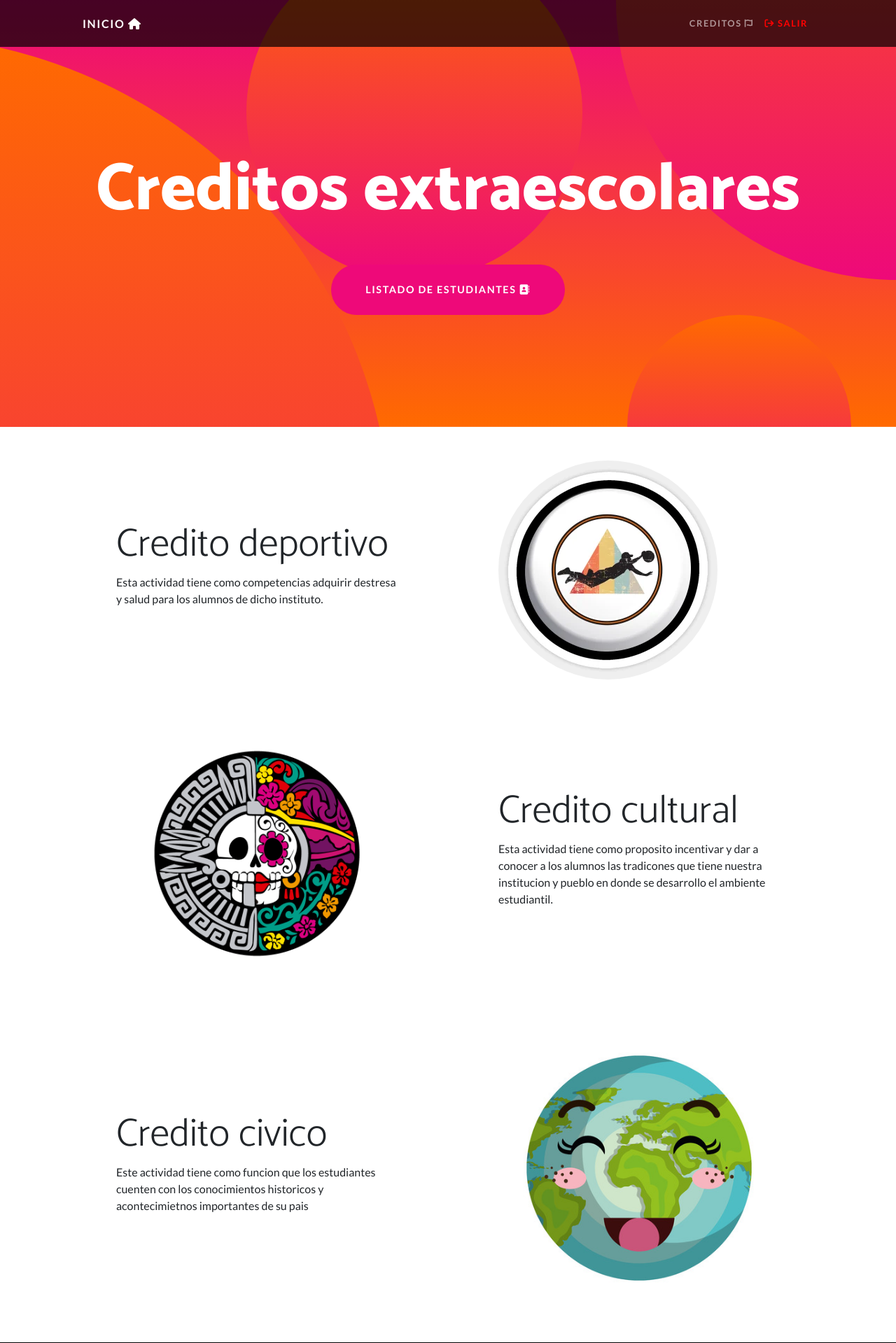
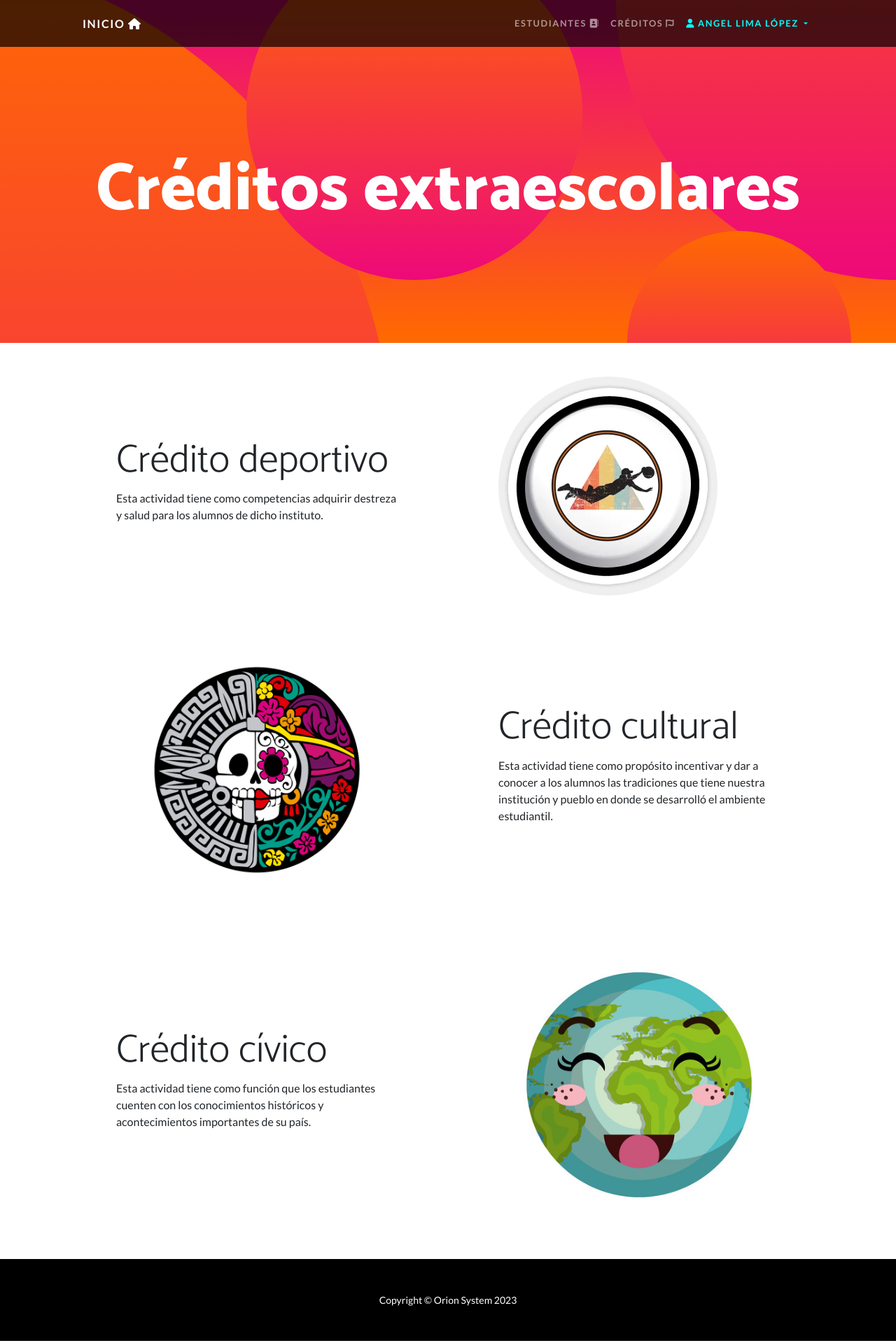
Before and after one commit to AngelLima1910/.DEV, a Laravel app: page /inicio in a window 1280 px wide. Shown: the top 1919 px of the page at 70% size. Run offline with Laravel 8, Linux system fonts and the light colour scheme; a user stored in the database is signed in; data comes from the database, SQL or seed files in the repository; style sheets or scripts are compiled from the project's sources.

Commit message:
Actualizacion3

```diff
--- a/app/Http/Controllers/AuthController.php
+++ b/app/Http/Controllers/AuthController.php
@@ -33,9 +33,9 @@ class AuthController extends Controller
     }
     public function agregarUsuario() {
         $item = new User();
-        $item->name = 'Admin';
+        $item->name = 'admin';
         $item->email = 'angellima200@hotmail.com';
-        $item->user = 'Admin';
+        $item->user = 'admin';
         $item->password = Hash::make('admin');
         $item->save();
         return $item;
--- a/resources/views/layouts/main.blade.php
+++ b/resources/views/layouts/main.blade.php
@@ -7,6 +7,7 @@
     <title>{{ $titulo }}</title>
     <link rel="stylesheet" href="{{ mix('css/app.css') }}">
     <link rel="stylesheet" href="{{ asset('css/styles.css') }}">
+    <link rel="shortcut icon" href="{{ asset('img/orion.ico') }}" type="image/x-icon">
 </head>
 <body>
     @include('sweetalert::alert')
--- a/resources/views/layouts/main_admin.blade.php
+++ b/resources/views/layouts/main_admin.blade.php
@@ -15,6 +15,7 @@
         <link rel="stylesheet" href="{{ asset('css/inicio.css') }}">
         <link rel="stylesheet" href="{{ asset('css/responsive.dataTables.min.css') }}">
         <link rel="stylesheet" href="{{ asset('css/jquery.dataTables.min.css') }}">
+        <link rel="shortcut icon" href="{{ asset('img/orion.ico') }}" type="image/x-icon">
     </head>
     <body id="page-top">
         @include('sweetalert::alert')
--- a/resources/views/modules/admin/create.blade.php
+++ b/resources/views/modules/admin/create.blade.php
@@ -29,8 +29,8 @@
                     <input type="text" class="form-control" name="procedencia" placeholder="Ingresa la escuela de procedencia" required>
                     <label for="">Fecha de ingreso</label>
                     <input type="date" class="form-control" name="fecha_ingreso" required>
-                    <button class="btn btn-primary mt-3"> <i class="fa-solid fa-user-plus"></i> Agregar</button>
-                    <a href="{{ route('lista') }}" class="btn btn-info mt-3"> <i class="fa-solid fa-rotate-left"></i> Regresar</a>
+                    <button class="btn btn-outline-primary mt-3"> <i class="fa-solid fa-user-plus"></i> Agregar</button>
+                    <a href="{{ route('lista') }}" class="btn btn-outline-info mt-3"> <i class="fa-solid fa-rotate-left"></i> Regresar</a>
                 </form>
             </div>
         </div>
--- a/resources/views/modules/admin/edit.blade.php
+++ b/resources/views/modules/admin/edit.blade.php
@@ -33,8 +33,8 @@
                     <input type="text" class="form-control" name="procedencia" value="{{$items->procedencia}}" required>
                     <label for="">Fecha de ingreso</label>
                     <input type="date" class="form-control" name="fecha_ingreso" value="{{$items->fecha_ingreso}}" required>
-                    <button class="btn btn-warning mt-3"> Actualizar <i class="fa-solid fa-pen-to-square"></i> </button>
-                    <a href="{{ route('lista') }}" class="btn btn-info mt-3">Regresar <i class="fa-solid fa-rotate-left"></i> </a>
+                    <button class="btn btn-outline-warning mt-3"> Actualizar <i class="fa-solid fa-pen-to-square"></i> </button>
+                    <a href="{{ route('lista') }}" class="btn btn-outline-info mt-3">Regresar <i class="fa-solid fa-rotate-left"></i> </a>
                 </form>
             </div>
         </div>
--- a/resources/views/modules/admin/index.blade.php
+++ b/resources/views/modules/admin/index.blade.php
@@ -5,7 +5,7 @@
             <div class="col">
                 <br><br><br>
                 <h2 class="text-center">Lista de Estudiantes <i class="fa-solid fa-address-book"></i> </h2>
-                <a href="{{ route('agregarEstudiante') }}" class="btn btn-primary"> <i class="fa-solid fa-user-plus"></i> Agregar nuevo estudiante</a>
+                <a href="{{ route('agregarEstudiante') }}" class="btn btn-outline-primary"> <i class="fa-solid fa-user-plus"></i></a>
                 <table class="table table-sm display responsive nowrap mt-4" style="width: 100%" id="table">
                     <thead>
                         <th class="text-center">Nombre Completo</th>
--- a/resources/views/modules/inicio/index.blade.php
+++ b/resources/views/modules/inicio/index.blade.php
@@ -4,8 +4,7 @@
     <header class="masthead text-center text-white">
         <div class="masthead-content">
             <div class="container px-5">
-                <h1 class="masthead-heading mb-0">Creditos extraescolares</h1>
-                <a class="btn btn-primary btn-xl rounded-pill mt-5" href="{{ route('lista') }}">Listado de estudiantes <i class="fa-solid fa-address-book"></i> </a>
+                <h1 class="masthead-heading mb-0">Créditos extraescolares</h1>
             </div>
         </div>
         <div class="bg-circle-1 bg-circle"></div>
@@ -22,8 +21,8 @@
                 </div>
                 <div class="col-lg-6 order-lg-1">
                     <div class="p-5">
-                        <h2 class="display-4">Credito deportivo</h2>
-                        <p>Esta actividad tiene como competencias adquirir destresa y salud para los alumnos de dicho instituto.</p>
+                        <h2 class="display-4">Crédito deportivo</h2>
+                        <p>Esta actividad tiene como competencias adquirir destreza y salud para los alumnos de dicho instituto.</p>
                     </div>
                 </div>
             </div>
@@ -38,8 +37,8 @@
                 </div>
                 <div class="col-lg-6">
                     <div class="p-5">
-                        <h2 class="display-4">Credito cultural</h2>
-                        <p>Esta actividad tiene como proposito incentivar y dar a conocer a los alumnos las tradicones  que tiene nuestra institucion y pueblo en donde se desarrollo el ambiente estudiantil.</p>
+                        <h2 class="display-4">Crédito cultural</h2>
+                        <p>Esta actividad tiene como propósito incentivar y dar a conocer a los alumnos las tradiciones que tiene nuestra institución y pueblo en donde se desarrolló el ambiente estudiantil.</p>
                     </div>
                 </div>
             </div>
@@ -54,8 +53,8 @@
                 </div>
                 <div class="col-lg-6 order-lg-1">
                     <div class="p-5">
-                        <h2 class="display-4">Credito civico</h2>
-                        <p>Este actividad tiene como funcion que los estudiantes cuenten con los conocimientos historicos y acontecimietnos importantes de su pais </p>
+                        <h2 class="display-4">Crédito cívico</h2>
+                        <p>Esta actividad tiene como función que los estudiantes cuenten con los conocimientos históricos y acontecimientos importantes de su país.</p>
                     </div>
                 </div>
             </div>
--- a/resources/views/shared/menu.blade.php
+++ b/resources/views/shared/menu.blade.php
@@ -6,14 +6,23 @@
         <div class="collapse navbar-collapse" id="navbarResponsive">
             <ul class="navbar-nav ms-auto">
                 <li class="nav-item">
+                    <a class="nav-link" href="{{ route('lista') }}">
+                        Estudiantes <i class="fa-solid fa-address-book"></i>
+                    </a>
+                </li><li class="nav-item">
                     <a class="nav-link" href="{{ route('creditos') }}">
-                        Creditos <i class="fa-brands fa-font-awesome"></i>
+                        Créditos <i class="fa-brands fa-font-awesome"></i>
                     </a>
                 </li>
-                <li class="nav-item">
-                    <a class="nav-link" style="color:red" href="{{ route('logout')}}"> <i class="fa-solid fa-arrow-right-from-bracket"></i>
-                        Salir
+                <li class="nav-item dropdown">
+                    <a style="color: aqua" class="nav-link dropdown-toggle" href="#" id="navbarDropdown" role="button" data-bs-toggle="dropdown" aria-expanded="false">
+                        <i class="fa-solid fa-user"></i> {{ auth()->user()->name }}
                     </a>
+                    <ul class="dropdown-menu" aria-labelledby="navbarDropdown">
+                        <a class="nav-link" style="color:red" href="{{ route('logout')}}"> <i class="fa-solid fa-arrow-right-from-bracket"></i>
+                            Salir
+                        </a>
+                    </ul>
                 </li>
             </ul>
         </div>
```
Also changed, not shown: app/Http/Controllers/Creditos.php (+15 -24 lines), resources/views/modules/admin/creditos/create.blade.php (+15 -15 lines), resources/views/modules/admin/creditos/index.blade.php (+14 -12 lines), public/img/orion.ico (added).
